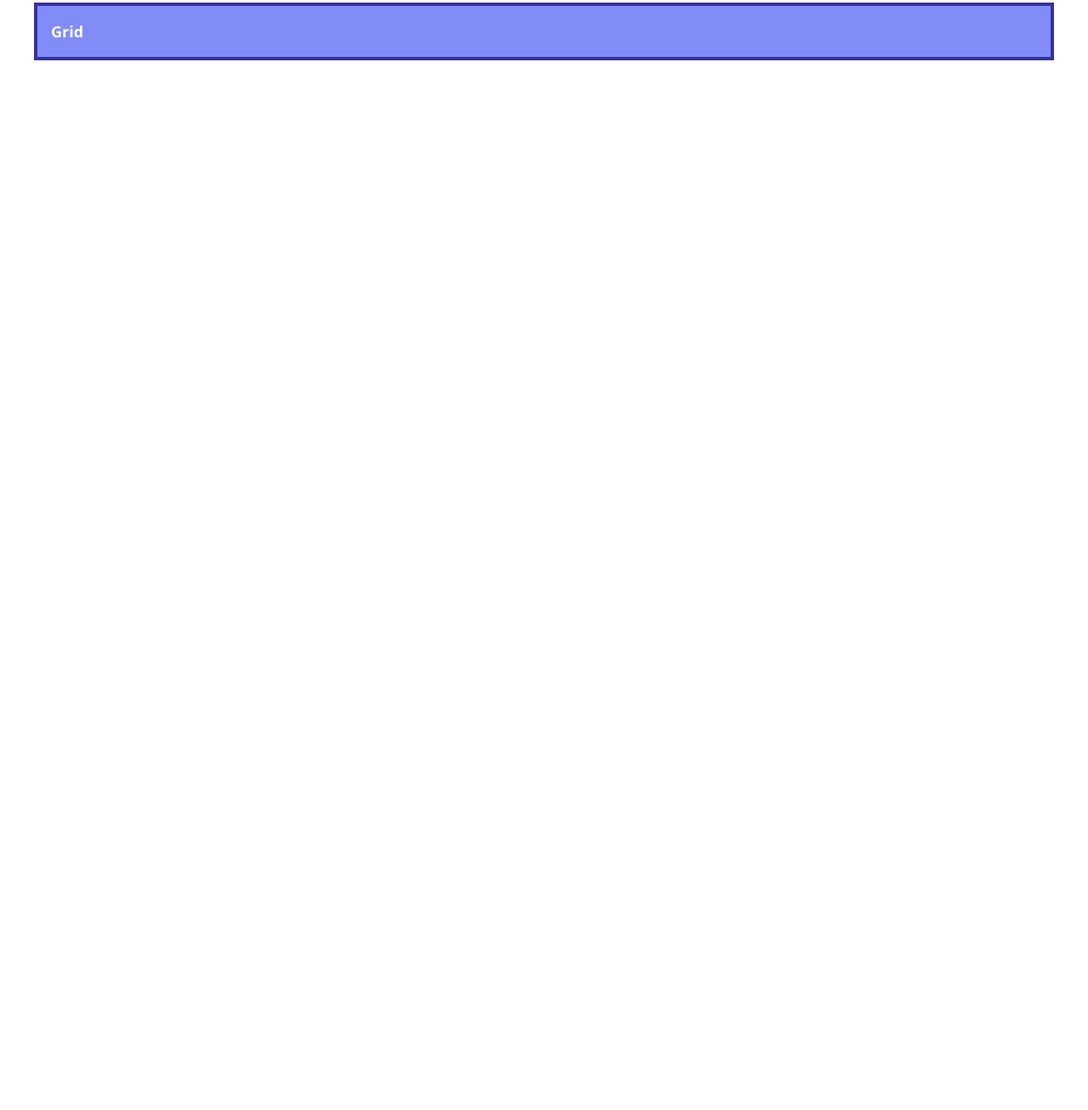
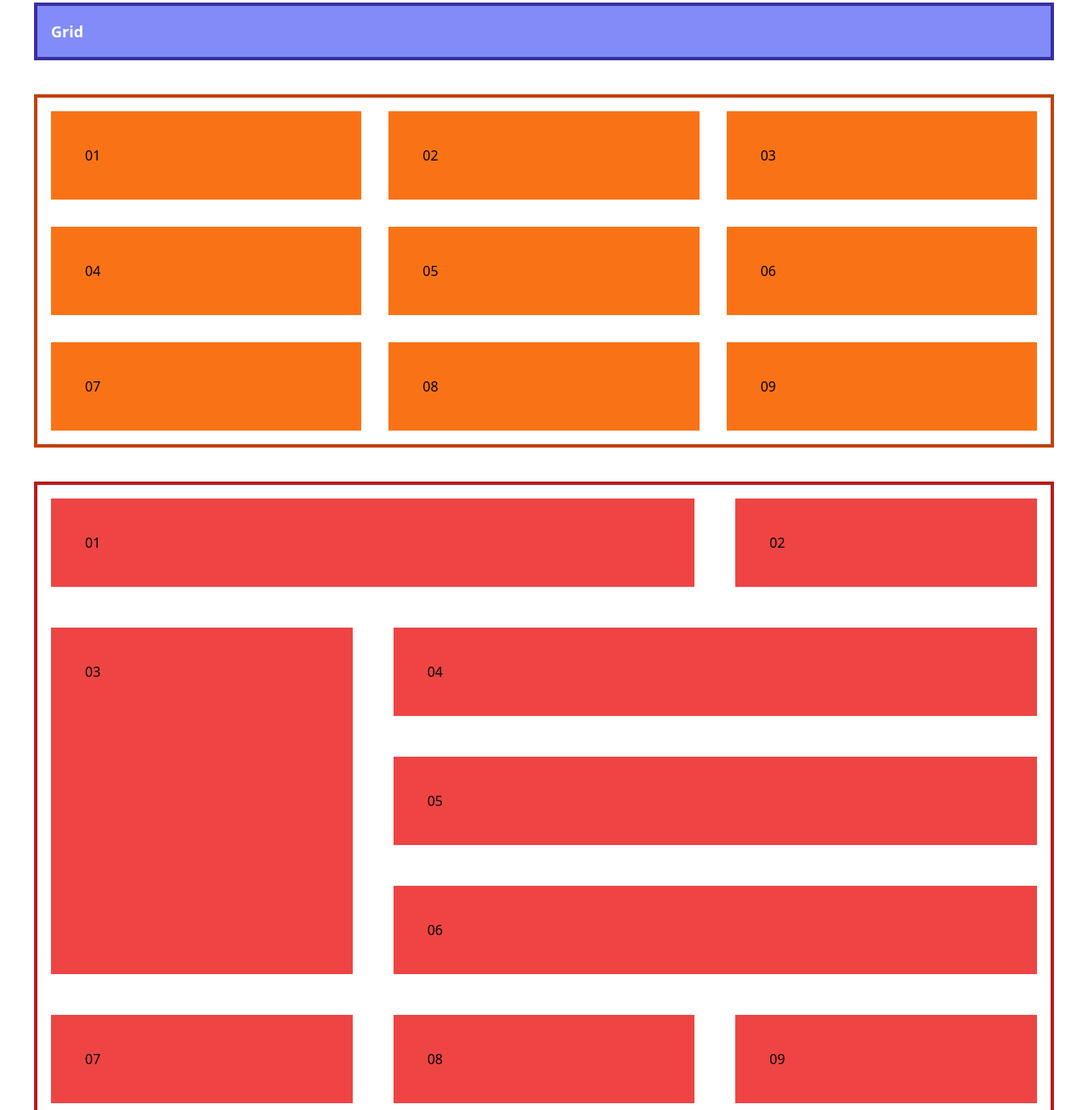
Before and after one commit to basita512/tailwindCSS, a plain HTML site: page 9.Flex.html in a window 1280 px wide. Shown: the part 1293-2600 px from the top of the page at 85% size. Before the commit the page ends 1404 px from the top, so only its background shows below. Drawn offline with nearby package versions, Linux system fonts and the light colour scheme.

Commit message:
Addding grid topic

```diff
--- a/9.Flex.html
+++ b/9.Flex.html
@@ -89,6 +89,30 @@
     </div>
 
     <h1 class="border-4 border-indigo-800 bg-indigo-400 text-white p-4 m-10 text-lg font-bold ">Grid</h1>
+    <div class="border-4 border-orange-700 m-10 w-100 grid grid-cols-3">
+        <div class="p-10 bg-orange-500 m-4">01</div>
+        <div class="p-10 bg-orange-500 m-4">02</div>
+        <div class="p-10 bg-orange-500 m-4">03</div>
+        <div class="p-10 bg-orange-500 m-4">04</div>
+        <div class="p-10 bg-orange-500 m-4">05</div>
+        <div class="p-10 bg-orange-500 m-4">06</div>
+        <div class="p-10 bg-orange-500 m-4">07</div>
+        <div class="p-10 bg-orange-500 m-4">08</div>
+        <div class="p-10 bg-orange-500 m-4">09</div>
+    </div>
+
+    <div class="border-4 border-red-700 m-10 w-100 grid grid-cols-3 gap-4">
+
+        <div class="p-10 bg-red-500 m-4 col-span-2">01</div>
+        <div class="p-10 bg-red-500 m-4">02</div>
+        <div class="p-10 bg-red-500 m-4 row-span-4">03</div>
+        <div class="p-10 bg-red-500 m-4 col-span-2 row-span-2">04</div>
+        <div class="p-10 bg-red-500 m-4 col-span-2">05</div>
+        <div class="p-10 bg-red-500 m-4 col-span-2">06</div>
+        <div class="p-10 bg-red-500 m-4">07</div>
+        <div class="p-10 bg-red-500 m-4">08</div>
+        <div class="p-10 bg-red-500 m-4">09</div>
+    </div>
 
 </body>
 </html>
```
Also changed, not shown: 10.filters.html (added, +12 -0 lines).
